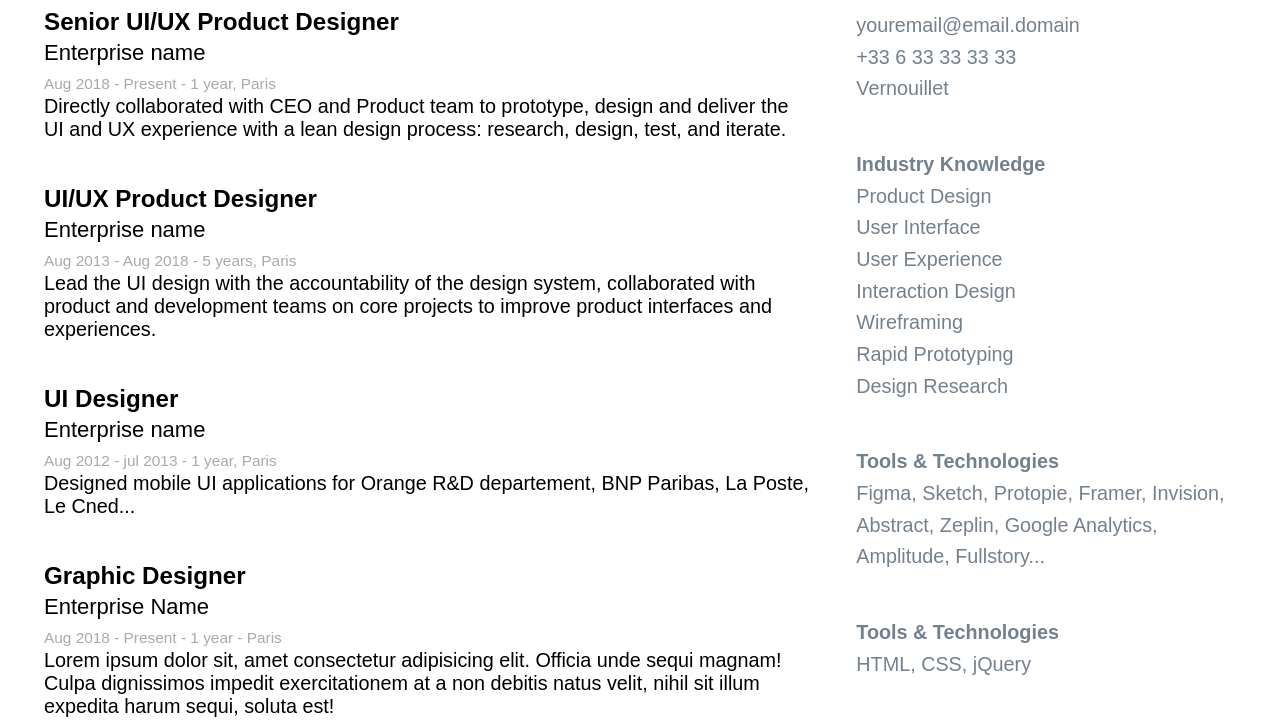
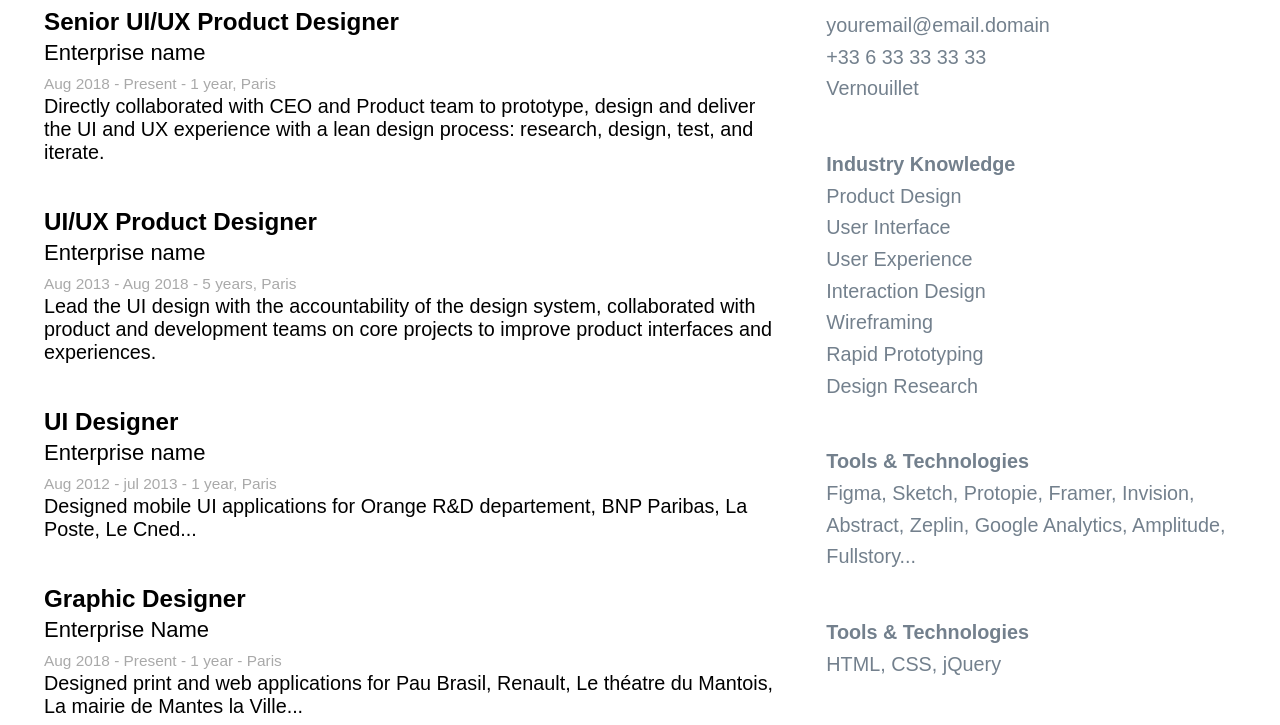
Before and after one commit to NNesta/cv-resume, a plain HTML site: page index.html in a window 1280 px wide. Shown: the part 227-952 px from the top of the page. Drawn offline with Linux system fonts and the light colour scheme.

Commit message:
changed the content of article of graphic designer

```diff
--- a/index.html
+++ b/index.html
@@ -40,7 +40,8 @@
           <h3>Graphic Designer</h3>
           <h4>Enterprise Name</h4>
           <span>Aug 2018 - Present - 1 year - Paris</span>
-          <p>Lorem ipsum dolor sit, amet consectetur adipisicing elit. Officia unde sequi magnam! Culpa dignissimos impedit exercitationem at a non debitis natus velit, nihil sit illum expedita harum sequi, soluta est!</p>
+          <p>Designed print and web applications for Pau Brasil, Renault,
+Le théatre du Mantois, La mairie de Mantes la Ville...</p>
         </article>
       </section>
       <section id="education">
```
